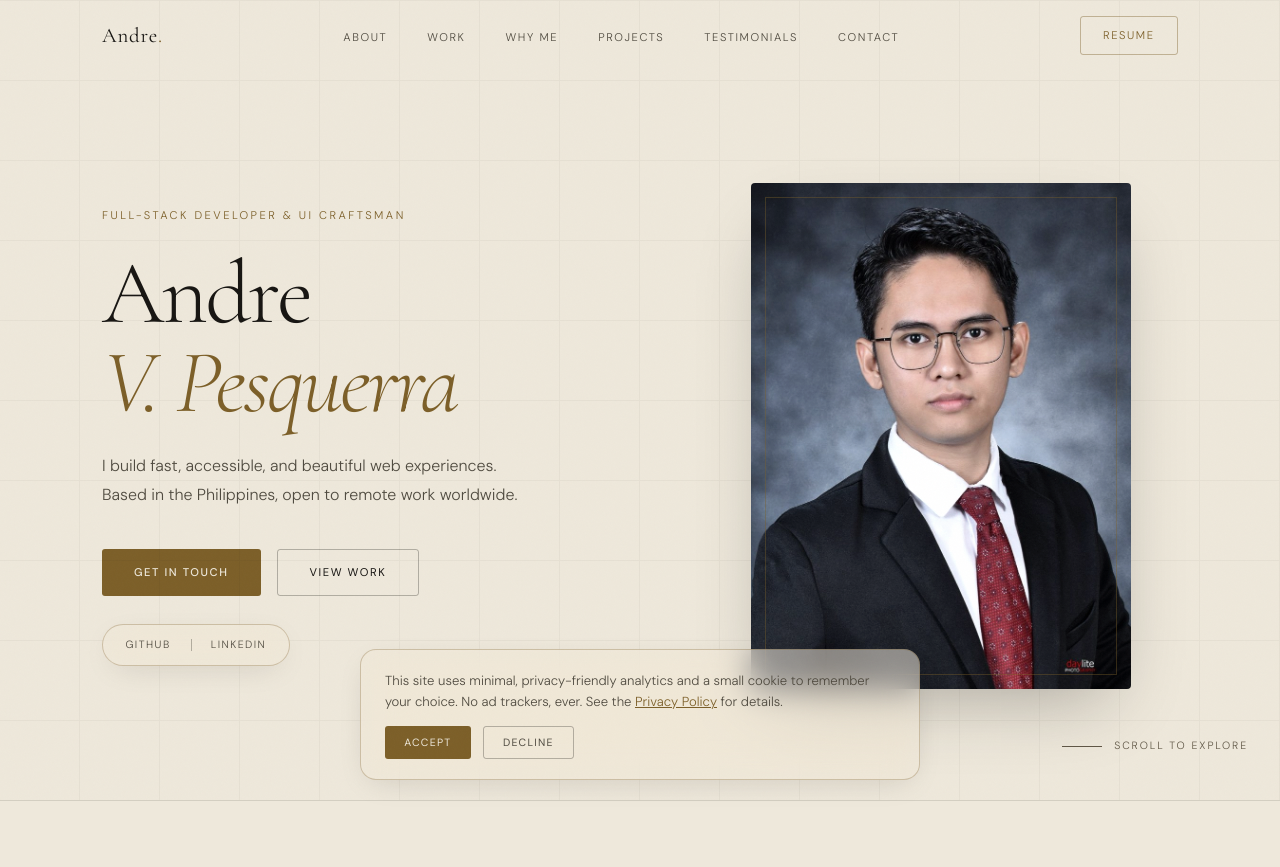
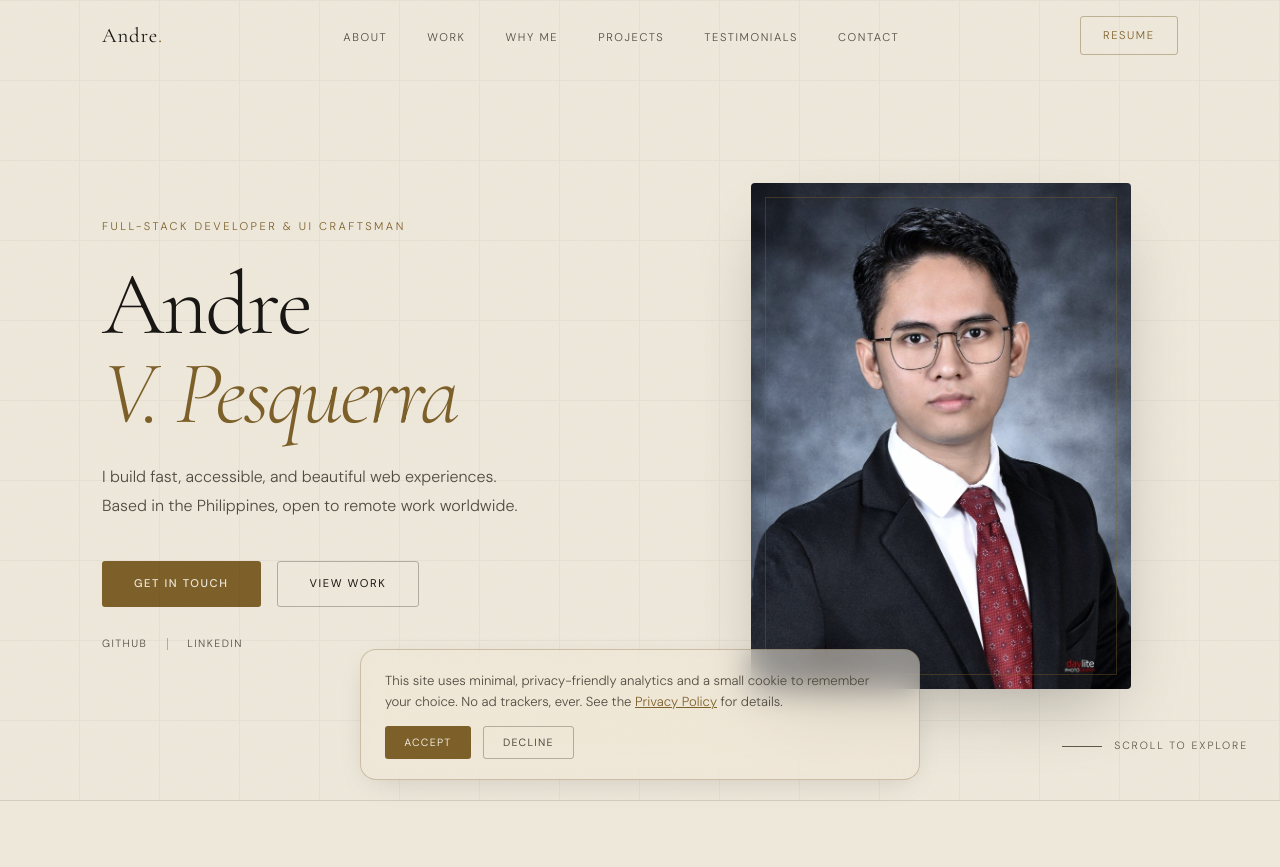
Before and after one commit to codewitheywu/andre-pesquerra, a PHP site: page /index.html in a window 1280 px wide. Shown: the top 867 px of the page. Run offline with PHP 8.4, Linux system fonts and the light colour scheme.

Commit message:
Strip glass pill from hero GitHub/LinkedIn links
Plain text links with a thin divider now, no background/border/
padding -- quieter, and consistent with how every other link on the
site (nav, footer) is styled as bare text rather than a button.

Co-Authored-By: Claude Sonnet 5 <noreply@anthropic.com>

```diff
--- a/assets/css/style.css
+++ b/assets/css/style.css
@@ -405,14 +405,6 @@ section + section { border-top: 1px solid var(--border); }
   align-items: center;
   gap: 1.25rem;
   margin-top: 1.75rem;
-  padding: 0.7rem 1.4rem;
-  width: fit-content;
-  background: var(--glass-bg);
-  backdrop-filter: var(--glass-blur);
-  -webkit-backdrop-filter: var(--glass-blur);
-  border: 1px solid var(--glass-border);
-  border-radius: var(--radius-pill);
-  box-shadow: var(--glass-shadow);
 }
 .hero-socials a {
   font-size: var(--fs-label-sm);
```
